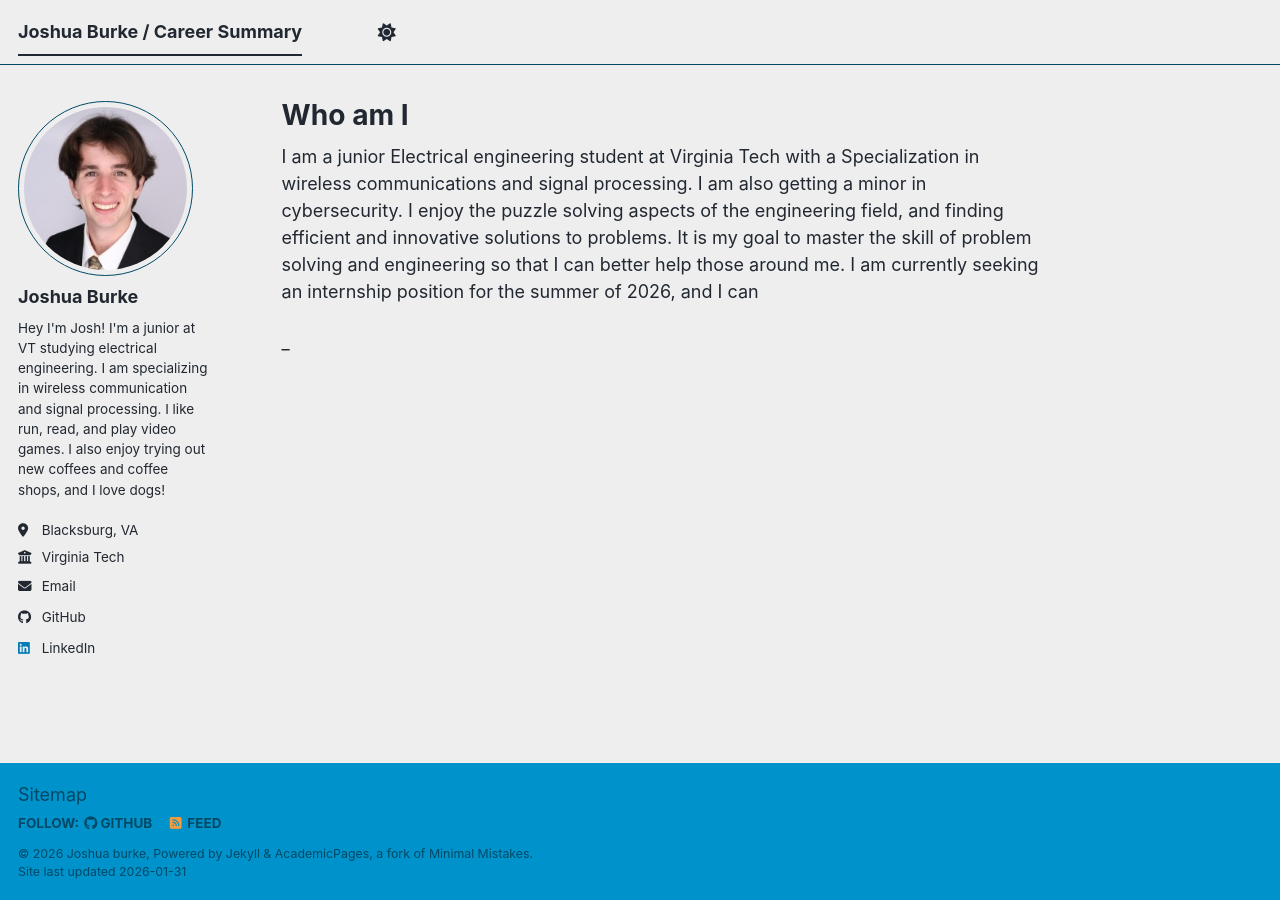
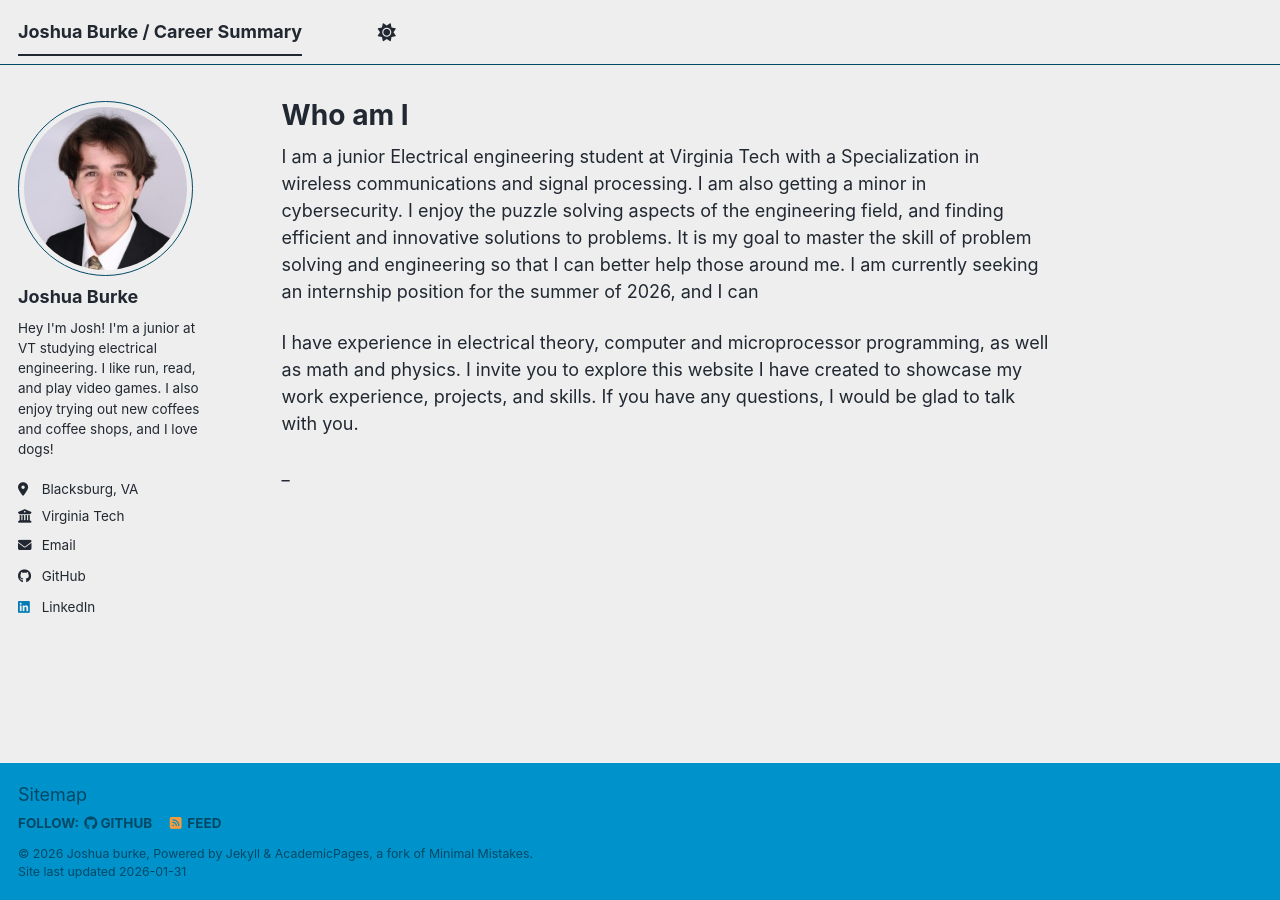
Before and after one commit to BotMelon/BotMelon.github.io, a Jekyll site: the page built from _pages/about.md, in a window 1280 px wide. Built offline with Jekyll 4.4.1, drawn with Linux system fonts in a browser that asks for light colours; a script bundle is joined from its source files by our own code; library files that are not in the unit come from our copies.

Commit message:
formatting changes

```diff
--- a/_config.yml
+++ b/_config.yml
@@ -26,7 +26,7 @@
   avatar           : "profile pic.jpg"
   name             : "Joshua Burke"
   pronouns         : # He/Him
-  bio              : "Hey I'm Josh! I'm a junior at VT studying electrical engineering. I am specializing in wireless communication and signal processing. I like run, read, and play video games. I also enjoy trying out new coffees and coffee shops, and I love dogs!"
+  bio              : "Hey I'm Josh! I'm a junior at VT studying electrical engineering. I like run, read, and play video games. I also enjoy trying out new coffees and coffee shops, and I love dogs!"
   location         : "Blacksburg, VA"
   employer         : "Virginia Tech"
   uri              : # URL
--- a/_pages/about.md
+++ b/_pages/about.md
@@ -9,7 +9,7 @@
 
 I am a junior Electrical engineering student at Virginia Tech with a Specialization in wireless communications and signal processing. I am also getting a minor in cybersecurity. I enjoy the puzzle solving aspects of the engineering field, and finding efficient and innovative solutions to problems. It is my goal to master the skill of problem solving and engineering so that I can better help those around me. I am currently seeking an internship position for the summer of 2026, and I can
 
-
+I have experience in electrical theory, computer and microprocessor programming, as well as math and physics. I invite you to explore this website I have created to showcase my work experience, projects, and skills. If you have any questions, I would be glad to talk with you.
 
 
 
```
